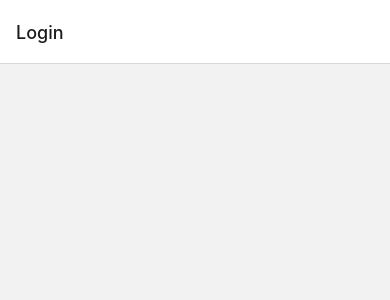
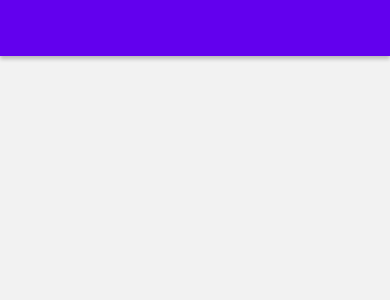
Before and after one commit to starnizar/LoveChatApp, a React Native app: screen / in a window 390 px wide. Shown: the top 300 px of the page. Built offline with nearby package versions, Linux system fonts and the light colour scheme.

Commit message:
header added

```diff
--- a/App.tsx
+++ b/App.tsx
@@ -2,13 +2,24 @@ import React from 'react';
 import {NavigationContainer} from '@react-navigation/native';
 import {createNativeStackNavigator} from '@react-navigation/native-stack';
 import LoginScreen from './src/screens/LoginScreen';
+import MainHeader from './src/components/main/header/MainHeader';
 
 const App = () => {
   const Stack = createNativeStackNavigator();
 
   return (
     <NavigationContainer>
-      <Stack.Navigator>
+      <Stack.Navigator
+        screenOptions={{
+          header: ({back, options, navigation, route}) => (
+            <MainHeader
+              navigation={navigation}
+              back={back}
+              options={options}
+              route={route}
+            />
+          ),
+        }}>
         <Stack.Screen name={'Login'} component={LoginScreen} />
       </Stack.Navigator>
     </NavigationContainer>
--- /dev/null
+++ b/src/components/main/header/MainHeader.tsx
@@ -0,0 +1,9 @@
+import React from 'react';
+import {View} from 'react-native';
+import {Appbar} from 'react-native-paper';
+
+const MainHeader = () => {
+  return <Appbar />;
+};
+
+export default MainHeader;
```
